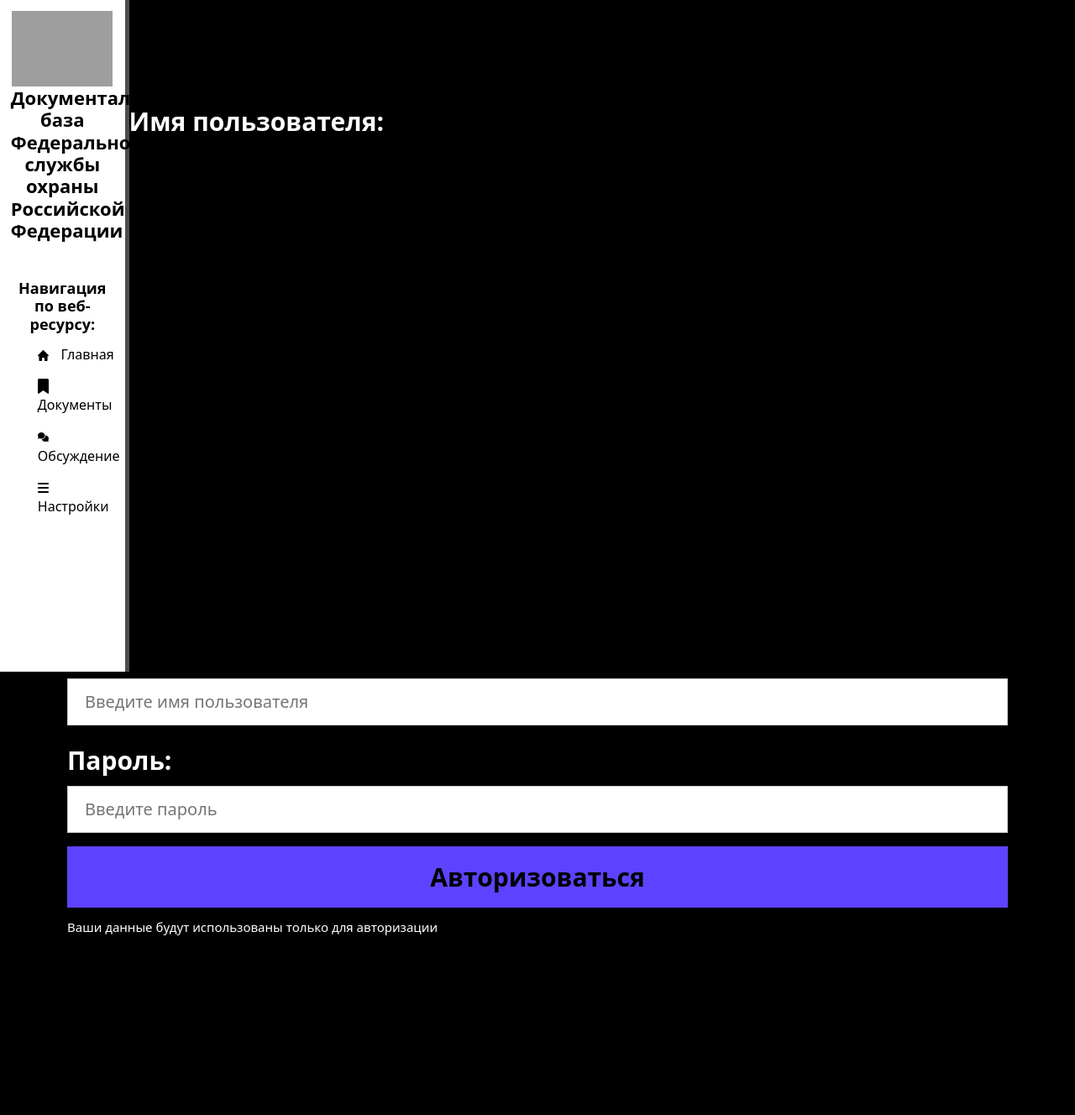
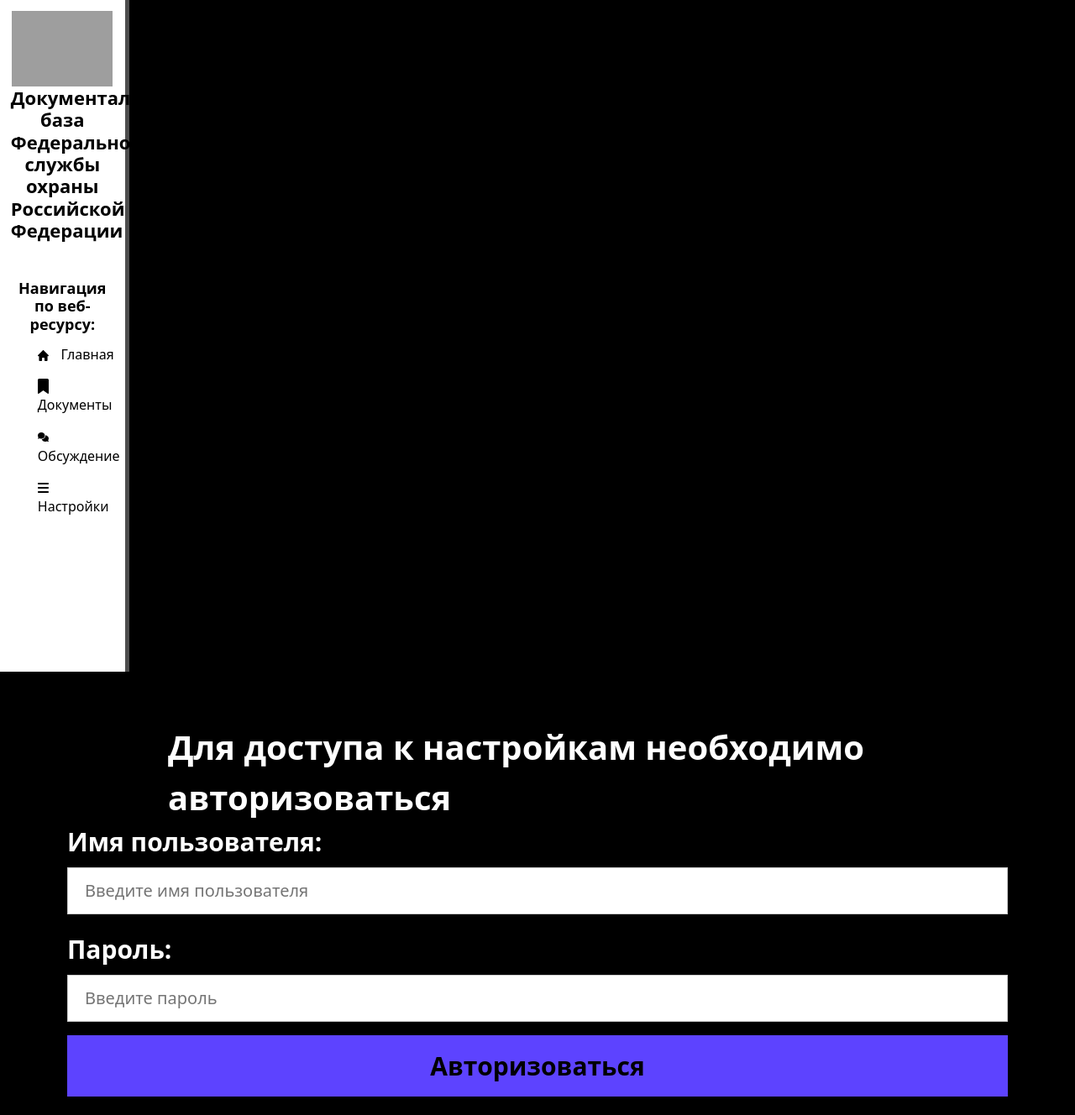
Before and after one commit to DefisSkill/web_sql, a Flask app: page /settings in a window 1280 px wide. Shown: the whole page at 84% size. Before the commit the page ends 1114 px from the top, so only its background shows below. Run offline with Flask 3, Linux system fonts and the light colour scheme; some libraries are stand-ins or nearby versions; grey boxes are pictures that could not be loaded.

```diff
--- a/app.py
+++ b/app.py
@@ -20,7 +20,8 @@ def discussion_page():
 
 @app.route('/settings', methods=('GET', 'POST'))
 def setting_page():
-	flash('Ваши данные будут использованы только для авторизации')
+	flash_text = ''
+	flash(flash_text)
 	return render_template('setting_page.html')
 
 
--- a/templates/setting_page.html
+++ b/templates/setting_page.html
@@ -6,13 +6,16 @@
 
 {% block content %}
         <div class="container">
-            <label for="uname" style="margin-top:10%; font-size:30px; color:white;"><b>Имя пользователя:</b></label>
+            <label for="uname" style="margin-top:5%; font-size:30px; color:white; font-weight: bold;">
+                <div id="help" class="form-text" style="font-size:40px; color:white; margin-left: 120px;">
+                    Для доступа к настройкам необходимо авторизоваться
+                </div>
+                <b>Имя пользователя:</b></label>
             <input type="text" placeholder="Введите имя пользователя" name="uname" required>
             <label for="psw" style="margin-top:1%; font-size:30px; color:white;"><b>Пароль:</b></label>
             <input type="password" placeholder="Введите пароль" name="psw" required>
             <button type="submit">Авторизоваться</button>
-
-            <div id="emailHelp" class="form-text" style="font-size:15px; color:white">
+            <div id="alert" class="form-text" style="font-size:20px; color:white; text-align:center;">
                 {% with messages = get_flashed_messages() %}
                     {% if messages %}
                         {% for message in messages %}
@@ -20,6 +23,6 @@
                         {% endfor %}
                     {% endif %}
                 {% endwith %}
-            </div>
+                </div>
         </div>
 {% endblock %}
```
Also changed, not shown: templates/discussion_page.html (+8 -2 lines), static/css/main.css (line endings or trailing spaces).
